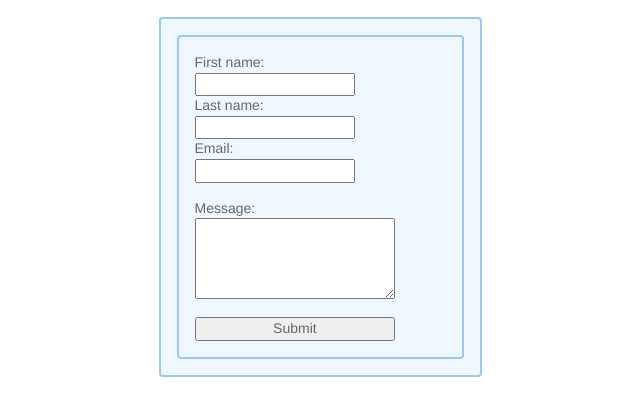
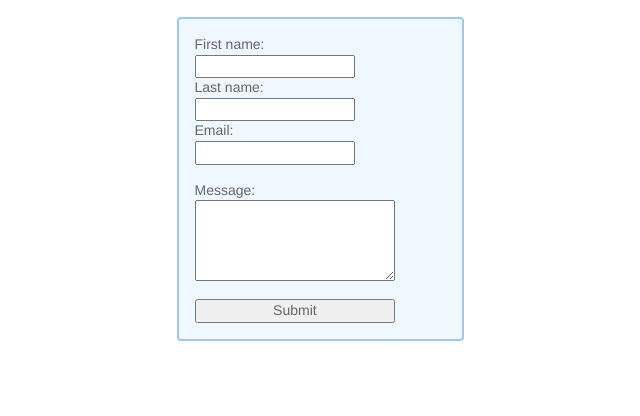
Before and after one commit to RDiMag/bookcourt-1, a plain HTML site: page form.html in a window 1280 px wide. Shown: the part 154-570 px from the top of the page, without its empty margins (320-960 px from the left). Drawn offline with Linux system fonts and the light colour scheme.

Commit message:
form updated

```diff
--- a/form.html
+++ b/form.html
@@ -24,7 +24,7 @@
 
   <section class="form-container">
 
-    <div class=form>
+    <div class=contact-form>
       <form method="post" action="https://forms.un-static.com/forms/7d2bbb06fc9ff16e29a9b6c2c051203ffbde84ac" class="form">
         <div id="name">
           <label for="fname">First name:</label><br />
```
